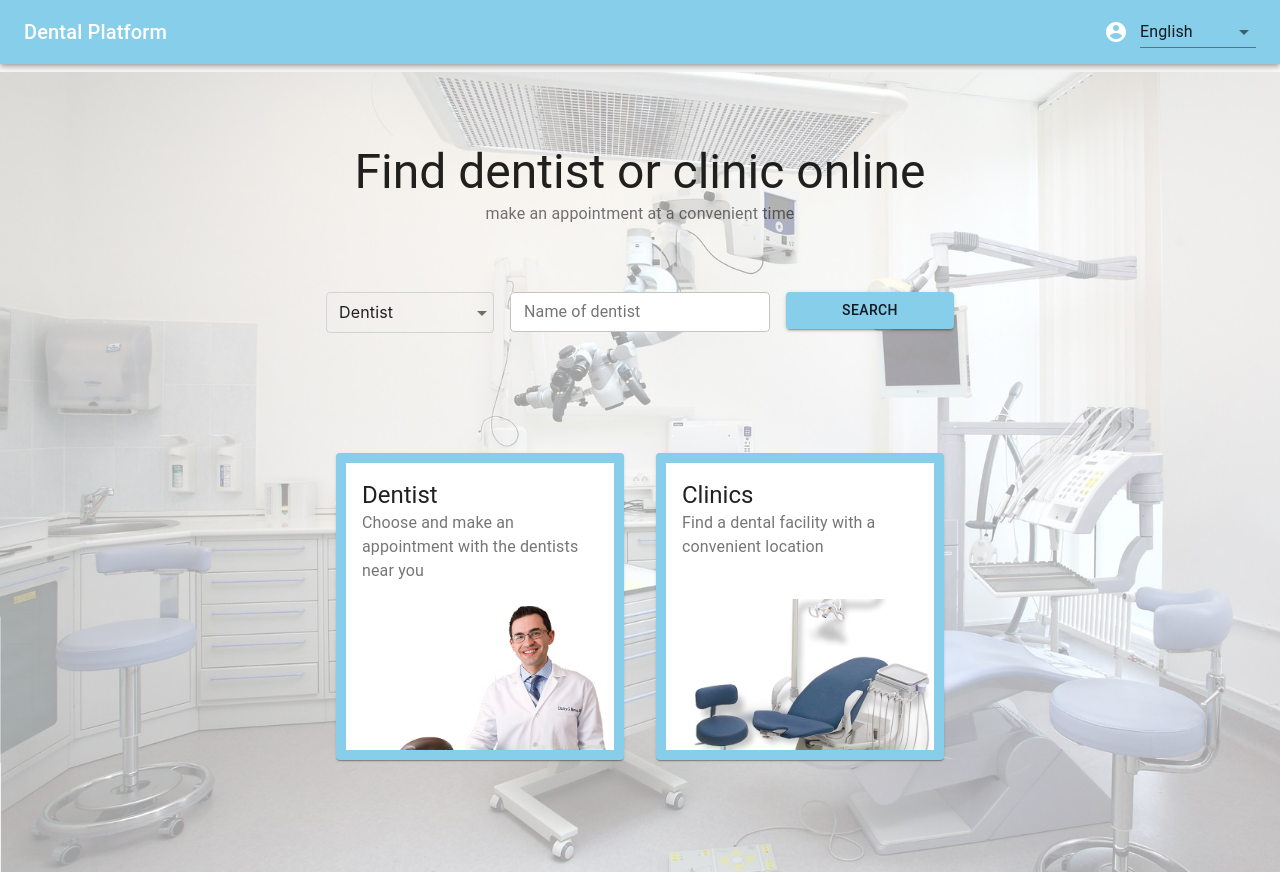
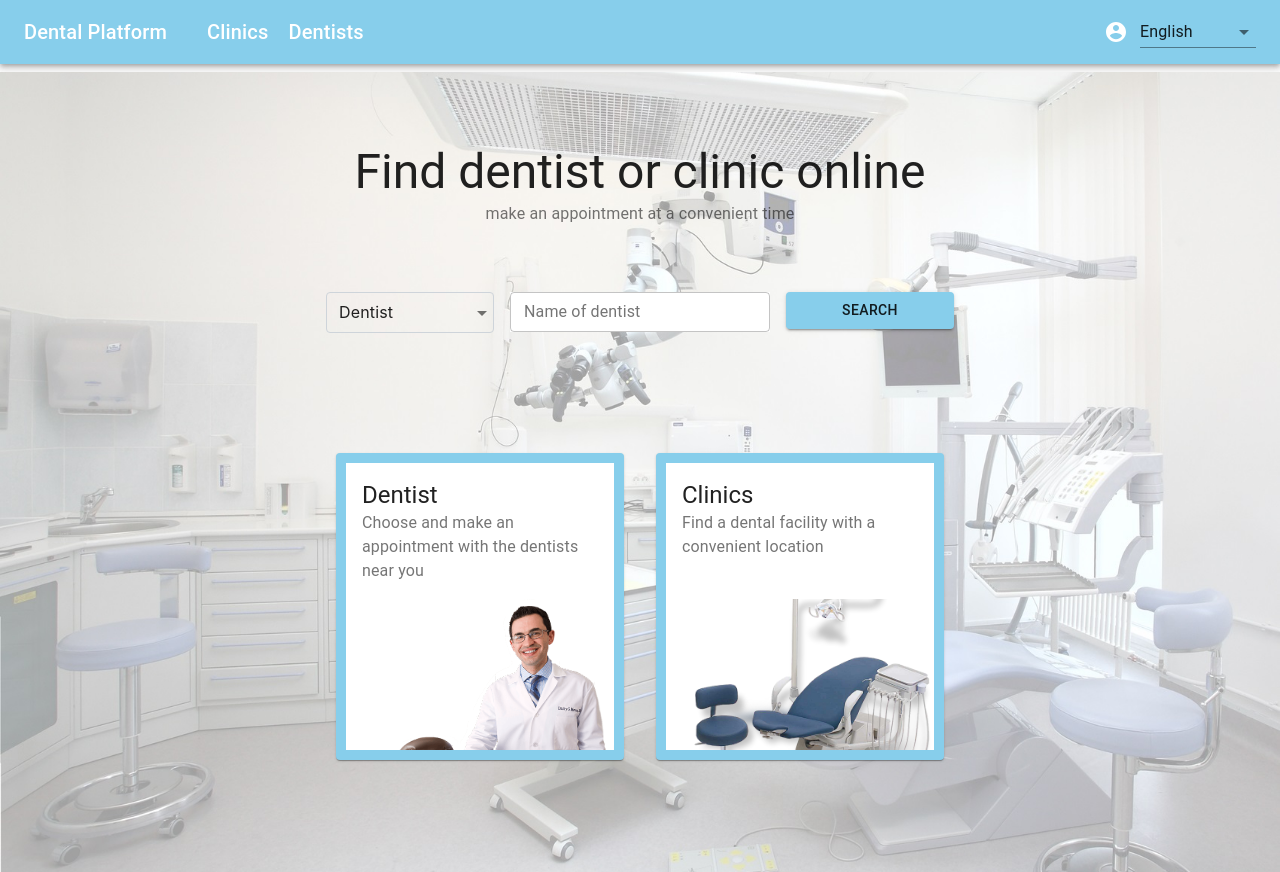
Before and after one commit to yuriy-kuzin-webdev/react-dc-client, a React (Create React App) app: page / in a window 1280 px wide. Built offline with nearby package versions, Linux system fonts and the light colour scheme; no server answers.

Commit message:
updated navbar

```diff
--- a/src/components/NavBar.js
+++ b/src/components/NavBar.js
@@ -41,6 +41,12 @@ export default function NavBar() {
   function handleTitleClick() {
     history.push("/");
   }
+  function handleClinicsClick() {
+    history.replace("/clinics");
+  }
+  function handleDentistsClick() {
+    history.replace("/dentists");
+  }
   function handleAppointmentsClick() {
     history.replace("/appointments");
   }
@@ -51,10 +57,24 @@ export default function NavBar() {
         <Toolbar style={{backgroundColor: '#87CEEB'}}>
           <Typography
             variant="h6"
-            className={classes.title}
+            style={{marginRight: '40px'}}
             onClick={handleTitleClick}
           >
-            Dental Platform
+            {["Dental Platform","Стоматологическая платформа","Cтоматологічна платформа"][context.languageCode]}
+          </Typography>
+          <Typography
+            variant="h6"
+            style={{marginRight: '20px'}}
+            onClick={handleClinicsClick}
+          >
+            {["Clinics","Стоматологии","Клiнiки"][context.languageCode]}
+          </Typography>
+          <Typography
+            variant="h6"
+            className={classes.title}
+            onClick={handleDentistsClick}
+          >
+            {["Dentists","Стоматологи","Стоматологи"][context.languageCode]}
           </Typography>
           {currentUser && (
             <Typography
```
